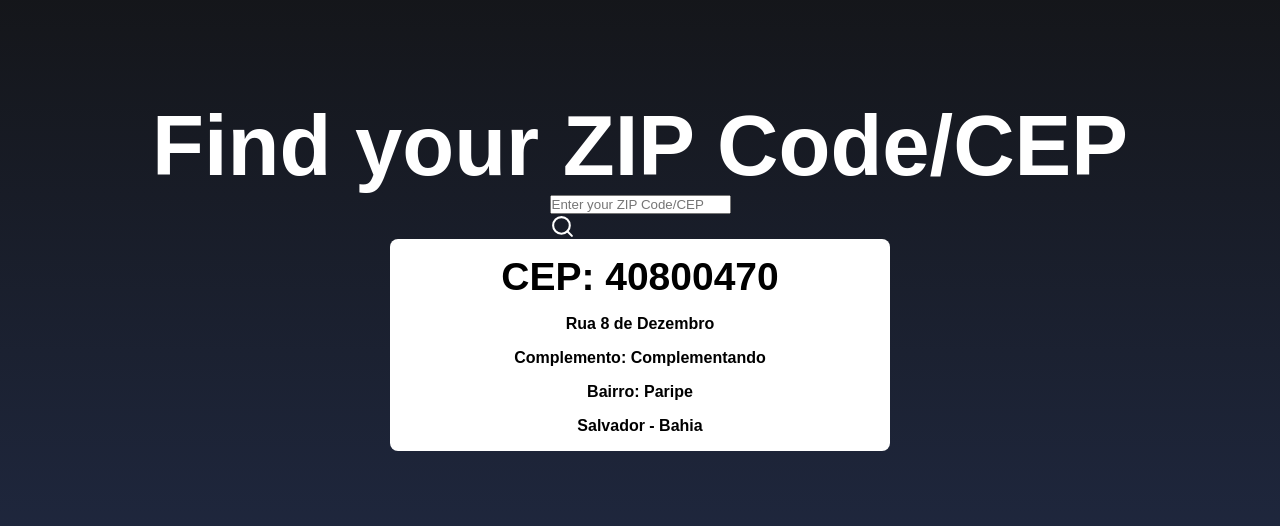
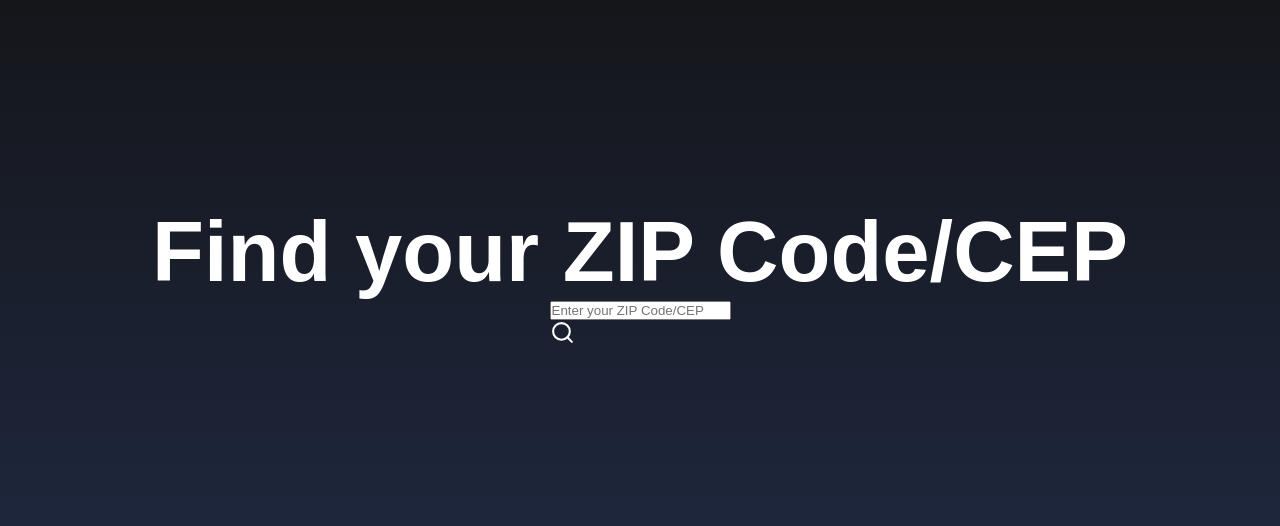
Before and after one commit to davinnye/Search-tool, a React (Create React App) app: page / in a window 1280 px wide. Shown: the part 126-652 px from the top of the page. Built offline with nearby package versions, Linux system fonts and the light colour scheme.

Commit message:
API made, main structures established

```diff
--- a/package.json
+++ b/package.json
@@ -6,6 +6,7 @@
     "@testing-library/jest-dom": "^5.16.4",
     "@testing-library/react": "^13.1.1",
     "@testing-library/user-event": "^13.5.0",
+    "axios": "^0.27.2",
     "react": "^18.1.0",
     "react-dom": "^18.1.0",
     "react-icons": "^4.3.1",
--- a/src/App.js
+++ b/src/App.js
@@ -1,27 +1,59 @@
+import { useState } from 'react';
 import {FiSearch} from 'react-icons/fi';
 import './styles.css';
+import api from './services/api';
 
 function App() {
+
+  const [input, setInput] = useState('')
+  const [cep, setCep] = useState({});
+
+
+  async function handleSearch(){
+    if(input === ''){
+      alert ("Enter the ZIP Code/CEP")
+      return;
+    }
+
+    try {
+      const response = await api.get(`${input}/json`)
+      console.log(response.data)
+      setCep(Response.data)
+      setInput("")
+    }
+    catch{
+      alert ("Ops, the search has failed!")
+      setInput("")
+    }
+  }
+
   return (
     <div className="container">
       <h1 className='title'>Find your ZIP Code/CEP</h1>
 
       <div classname="containerInput">
         <input type="text"
-        placeholder="Enter your ZIP Code/CEP"/>
-        <button className="buttonSearch">
+        placeholder="Enter your ZIP Code/CEP"
+        value={input}
+        onChange={(e) => setInput(e.target.value)}/>
+
+      <button className="buttonSearch" onClick={handleSearch}>
           <FiSearch size={25} color="#FFF"/>
         </button>
       </div>
 
+      {Object.keys(cep).length > 0 && (
 
-        <main className='main'>
-          <h2>CEP: 40800470</h2>
-          <span>Rua 8 de Dezembro</span>
-          <span>Complemento: Complementando</span>
-          <span>Bairro: Paripe</span>
-          <span>Salvador - Bahia</span>
+          <main className='main'>
+          <h2>ZIP Code/CEP: {cep.cep}</h2>
+          <span>{cep.logradouro}</span>
+          <span>Aditional info: {cep.complemento}</span>
+          <span>{cep.bairro}</span>
+          <span>{cep.localidade} - {cep.uf}</span>
         </main>
+
+      )}
+
 
 
     </div>
--- /dev/null
+++ b/src/services/api.js
@@ -0,0 +1,6 @@
+import axios from "axios";
+const api = axios.create({
+    baseURL:"https://viacep.com.br/ws/"
+})
+
+export default api;
```
Also changed, not shown: 1 other file (tests, documents, lock files or other folders).
